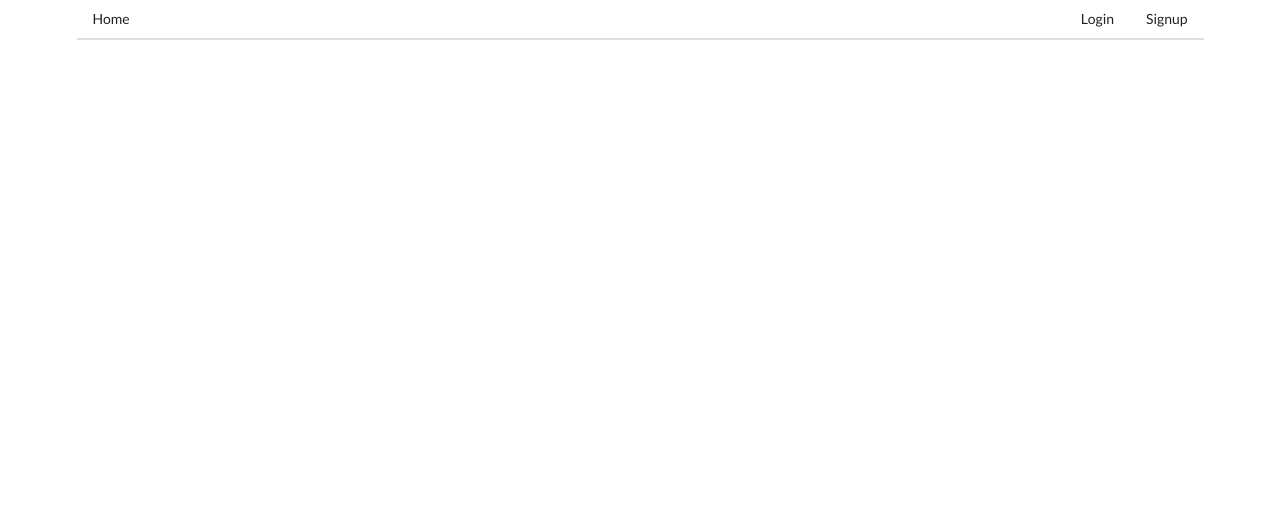
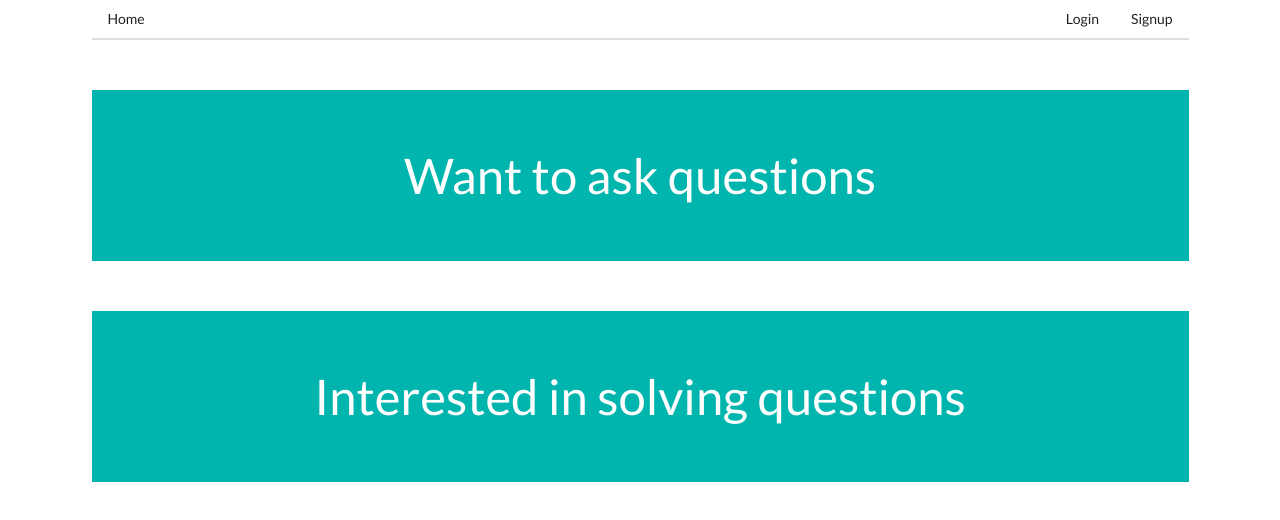
Before and after one commit to MLH-Sprint-1/mlh-sprint-1, a React (Create React App) app in the folder client/: page /choices in a window 1280 px wide. Shown: the top 520 px of the page. Built offline with nearby package versions, Linux system fonts and the light colour scheme.

Commit message:
Add Choices component

```diff
--- a/client/public/index.html
+++ b/client/public/index.html
@@ -3,42 +3,32 @@
   <head>
     <meta charset="utf-8" />
     <link rel="icon" href="%PUBLIC_URL%/favicon.ico" />
-    <link rel="stylesheet" href="https://cdnjs.cloudflare.com/ajax/libs/semantic-ui/2.4.1/semantic.min.css" integrity="sha512-8bHTC73gkZ7rZ7vpqUQThUDhqcNFyYi2xgDgPDHc+GXVGHXq+xPjynxIopALmOPqzo9JZj0k6OqqewdGO3EsrQ==" crossorigin="anonymous" />
     <meta name="viewport" content="width=device-width, initial-scale=1" />
     <meta name="theme-color" content="#000000" />
     <meta
       name="description"
       content="Web site created using create-react-app"
     />
+
+    <link rel="stylesheet" href="https://stackpath.bootstrapcdn.com/bootstrap/4.5.2/css/bootstrap.min.css" integrity="sha384-JcKb8q3iqJ61gNV9KGb8thSsNjpSL0n8PARn9HuZOnIxN0hoP+VmmDGMN5t9UJ0Z" crossorigin="anonymous">
+    <link rel="stylesheet" href="https://cdnjs.cloudflare.com/ajax/libs/semantic-ui/2.4.1/semantic.min.css" integrity="sha512-8bHTC73gkZ7rZ7vpqUQThUDhqcNFyYi2xgDgPDHc+GXVGHXq+xPjynxIopALmOPqzo9JZj0k6OqqewdGO3EsrQ==" crossorigin="anonymous" />
+
     <link rel="apple-touch-icon" href="%PUBLIC_URL%/logo192.png" />
     <!--
       manifest.json provides metadata used when your web app is installed on a
       user's mobile device or desktop. See https://developers.google.com/web/fundamentals/web-app-manifest/
     -->
     <link rel="manifest" href="%PUBLIC_URL%/manifest.json" />
-    <!--
-      Notice the use of %PUBLIC_URL% in the tags above.
-      It will be replaced with the URL of the `public` folder during the build.
-      Only files inside the `public` folder can be referenced from the HTML.
 
-      Unlike "/favicon.ico" or "favicon.ico", "%PUBLIC_URL%/favicon.ico" will
-      work correctly both with client-side routing and a non-root public URL.
-      Learn how to configure a non-root public URL by running `npm run build`.
-    -->
     <title>React App</title>
   </head>
   <body>
     <noscript>You need to enable JavaScript to run this app.</noscript>
     <div id="root"></div>
-    <!--
-      This HTML file is a template.
-      If you open it directly in the browser, you will see an empty page.
 
-      You can add webfonts, meta tags, or analytics to this file.
-      The build step will place the bundled scripts into the <body> tag.
 
-      To begin the development, run `npm start` or `yarn start`.
-      To create a production bundle, use `npm run build` or `yarn build`.
-    -->
+    <script src="https://code.jquery.com/jquery-3.5.1.slim.min.js" integrity="sha384-DfXdz2htPH0lsSSs5nCTpuj/zy4C+OGpamoFVy38MVBnE+IbbVYUew+OrCXaRkfj" crossorigin="anonymous"></script>
+    <script src="https://cdn.jsdelivr.net/npm/popper.js@1.16.1/dist/umd/popper.min.js" integrity="sha384-9/reFTGAW83EW2RDu2S0VKaIzap3H66lZH81PoYlFhbGU+6BZp6G7niu735Sk7lN" crossorigin="anonymous"></script>
+    <script src="https://stackpath.bootstrapcdn.com/bootstrap/4.5.2/js/bootstrap.min.js" integrity="sha384-B4gt1jrGC7Jh4AgTPSdUtOBvfO8shuf57BaghqFfPlYxofvL8/KUEfYiJOMMV+rV" crossorigin="anonymous"></script>
   </body>
 </html>
--- /dev/null
+++ b/client/src/App.css
@@ -0,0 +1,6 @@
+.choices-jumbo{
+  background-color: #00b5ad;
+  text-align: center;
+  margin: 50px 0;
+  color: white;
+}
--- a/client/src/components/App.js
+++ b/client/src/components/App.js
@@ -1,24 +1,29 @@
 import React, { useState } from 'react';
-import { BrowserRouter, Route } from 'react-router-dom';
+import { Route, Switch } from 'react-router-dom';
 import Header from './Header';
 import Home from './Home';
 import Login from './Login';
 import Signup from './Signup';
+import Choice from './Choice'
 
 const App = () => {
 
     // state for if user is logged in (initially set to false)
-    const [isLoggedIn, setIsLoggedIn] = useState(false);
+
 
     return (
         <div className="ui container">
-            <BrowserRouter>
-                <Header loginStatus={isLoggedIn} />
-                <Route path="/" exact component={Home} />
-                <Route path="/login" exact component={Login} />
-                <Route path="/signup" exact component={Signup} />
-            </BrowserRouter>
+          <Header />
 
+          <Switch>
+            <Route path="/" exact component={Home} />
+            <Route path="/login" exact component={Login} />
+            <Route path="/signup" exact component={Signup} />
+            <Route exact path='/choices'>
+              <Choice/>
+            </Route>
+
+          </Switch>
         </div>
     );
 };
--- /dev/null
+++ b/client/src/components/Choice.js
@@ -0,0 +1,14 @@
+import React from 'react'
+import ChoiceItem from './ChoiceItem'
+
+function Choice(){
+  let choices = ['Want to ask questions', 'Interested in solving questions']
+
+  return (
+    <div>
+      {choices.map((item) => <ChoiceItem text ={item}/>)}
+    </div>
+  )
+}
+
+export default Choice
--- /dev/null
+++ b/client/src/components/ChoiceItem.js
@@ -0,0 +1,14 @@
+import React from 'react'
+
+function ChoiceItem(props) {
+
+  return (
+    <div class="jumbotron jumbotron-fluid choices-jumbo">
+      <div class="container">
+        <h1 class="display-4">{props.text}</h1>
+      </div>
+    </div>
+  )
+}
+
+export default ChoiceItem
--- a/client/src/components/Header.js
+++ b/client/src/components/Header.js
@@ -1,7 +1,7 @@
 import React from 'react';
 import { Link } from 'react-router-dom';
 
-const Header = ({ loginStatus }) => {
+const Header = () => {
 
     // if user is logged in, should display 'Logout'
     // else, should show 'Login' and 'Signup'
--- a/client/src/index.js
+++ b/client/src/index.js
@@ -1,8 +1,11 @@
 import React from 'react';
 import ReactDOM from 'react-dom';
+import { BrowserRouter } from 'react-router-dom';
 import App from './components/App';
+import './App.css'
 
 ReactDOM.render(
-    <App />,
-    document.querySelector('#root')
-);
+  <BrowserRouter>
+    <App/>
+  </BrowserRouter>,
+  document.querySelector('#root'));
```
Also changed, not shown: client/public/logo192.png (deleted), client/public/logo512.png (deleted).
